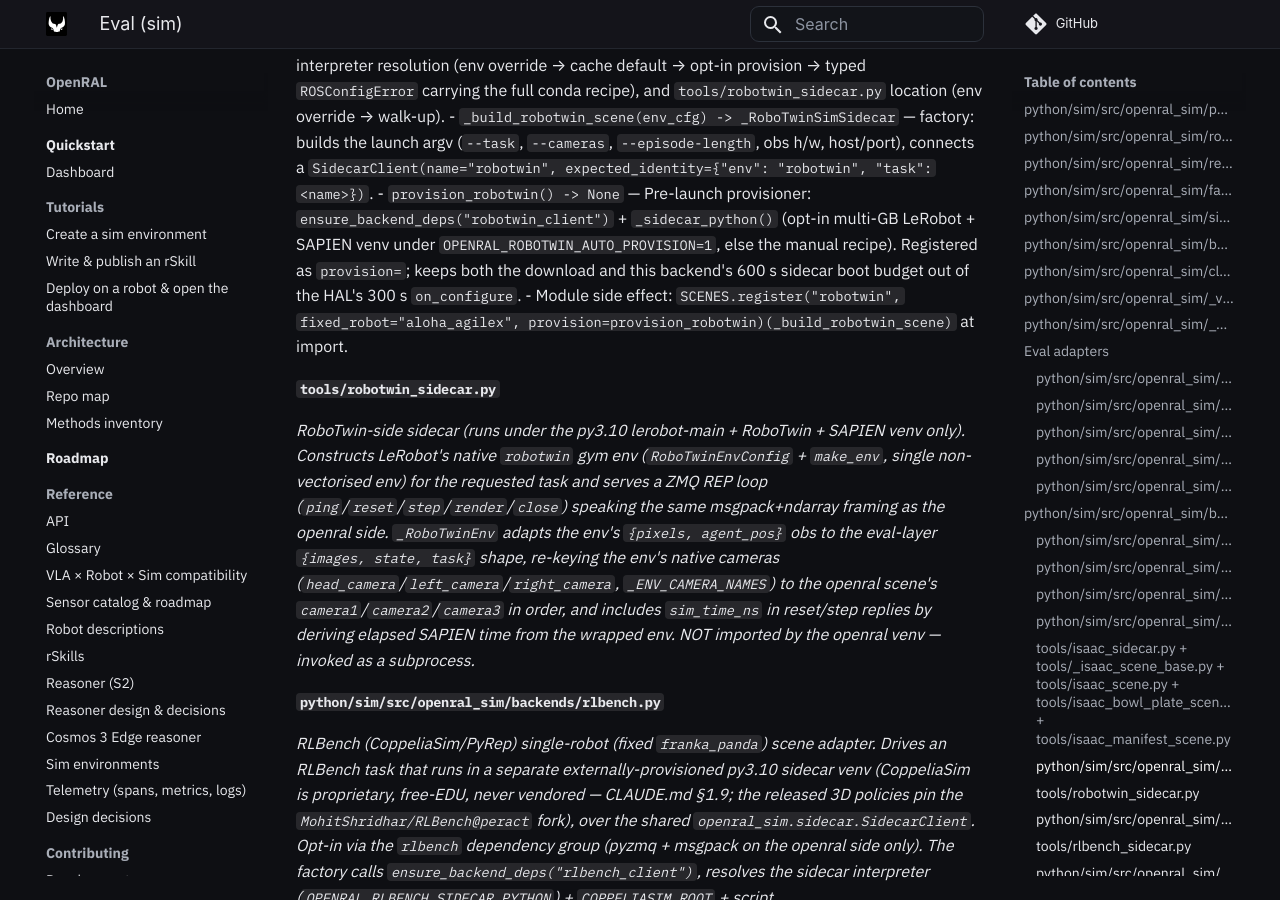
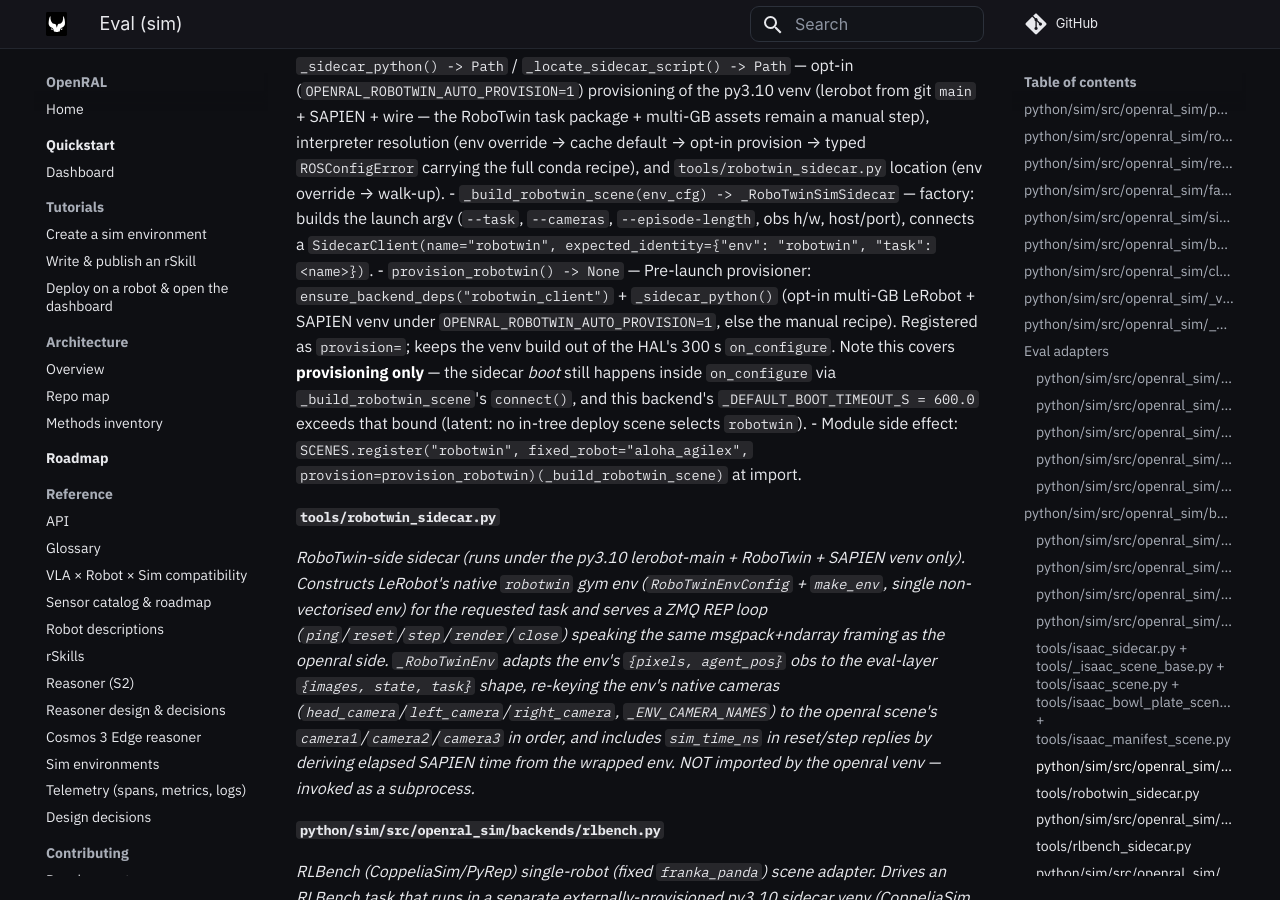
Before and after one commit to OpenRAL/openral, an MkDocs documentation site: the page built from docs/methods/07-eval-sim.md, in a window 1280 px wide and 900 px high, scrolled down 18537 px. Built offline with MkDocs 1.6.1 and Material for MkDocs 9.7.7, drawn with Linux system fonts in a browser that asks for light colours; comment, search, counter and statistics services are not loaded; some of the changed text lies outside the part shown.

Commit message:
docs(sim): correct the provisioning-vs-boot claim and record the boot-timeout gap
The `provision_robotwin` entry added in 4633c261 claimed the hook keeps
"this backend's 600 s sidecar boot budget out of the HAL's 300 s
on_configure". That is wrong: the provisioner only builds the venv. The
sidecar spawn + `_wait_for_boot` still run inside `on_configure`, via the
`connect()` call in `_build_robotwin_scene`.

The same distinction was missing from the isaac_sim and behavior entries,
and those are the reachable cases — all four `scenes/deploy/isaac_*.yaml`
plus `behavior_r1pro.yaml` set `boot_timeout_s: 1200` against a launcher
that waits 300 s (`sim_e2e.launch.py:1112`, `lifecycle_autostart.py:161`).
So five shipped deploy scenes declare a budget the launcher cannot honour.

Adds a `tools/lifecycle_autostart.py` section to 10-tools.md — the file had
no entry despite owning the bound every provisioning note refers to —
recording the per-backend budgets (isaac 900, behavior 1200, robotwin 600,
rlbench 300-and-not-overridable), the INACTIVE-with-no-driver failure mode,
and that no real boot duration is measured anywhere in-tree, so whether
300 s is exceeded in practice is still undetermined.

Docs only; no behaviour change. The gap itself is unfixed and now
discoverable rather than implied-solved.

Co-Authored-By: Claude Opus 5 (1M context) <noreply@anthropic.com>
Claude-Session: https://claude.ai/code/session_01UwspJusx7HYc51WNnWrqZE
Signed-off-by: Adrian Llopart <adrianllopart@gmail.com>

```diff
--- a/docs/methods/07-eval-sim.md
+++ b/docs/methods/07-eval-sim.md
@@ -210,7 +210,7 @@ _NVIDIA Isaac Sim (Omniverse + PhysX + RTX) free-axis scene adapter. Drives an I
 - `_sidecar_python() -> Path` / `_locate_sidecar_script() -> Path` — resolve the py3.11 interpreter (env override → cache default → typed `ROSConfigError` with provisioning hint) and `tools/isaac_sidecar.py` (env override → walk-up).
 - `_sensor_dict(sensor) -> dict` / `_build_robot_spec(desc, robot_id) -> dict` / `_write_robot_spec(env_cfg) -> str` — robot-agnostic `--layout manifest` marshalling. The py3.11 sidecar cannot import `openral_core`, so `_build_robot_spec` serialises the `RobotDescription` to plain JSON — the `urdf_path` wire field resolved from `assets.urdf.ref` to a file (`openral_core.assets.resolve_asset`), ALL non-fixed joints in manifest order with normalised `role` (`base` for `base_joints`, `gripper`, else `arm`), the action contract (`arm_n + gripper + 3·base-twist`; a normalised `[0,1]` gripper limit falls back to the Panda 0.04 m so it never tears the Isaac finger DOF), and the sensors — and `_write_robot_spec` writes it to a temp file passed via `--robot-spec`.
 - `_build_isaac_sim_scene(env_cfg) -> _IsaacSimSidecar` — factory: builds the launch argv (incl. `--layout` from `backend_options.layout`); for `layout == "manifest"` writes the robot spec and appends `--robot-spec`, unlinking it after `connect()` (the sidecar consumes it at boot). Connects a `SidecarClient(name="isaac", …)`.
-- `provision_isaac_sim() -> None` — Pre-launch provisioner: `ensure_backend_deps("isaac_client")` + `_sidecar_python()`, which auto-builds the multi-GB RTX-only NVIDIA-index venv under `OPENRAL_ISAAC_AUTO_PROVISION=1` and otherwise raises the manual recipe. Registered as `provision=` so `openral deploy sim` runs it before `ros2 launch` rather than inside the HAL's 300 s-bounded `on_configure`; idempotent (venv sentinel).
+- `provision_isaac_sim() -> None` — Pre-launch provisioner: `ensure_backend_deps("isaac_client")` + `_sidecar_python()`, which auto-builds the multi-GB RTX-only NVIDIA-index venv under `OPENRAL_ISAAC_AUTO_PROVISION=1` and otherwise raises the manual recipe. Registered as `provision=` so `openral deploy sim` runs it before `ros2 launch` rather than inside the HAL's 300 s-bounded `on_configure`; idempotent (venv sentinel). Covers **provisioning only** — the Omniverse Kit *boot* still runs inside `on_configure` via `connect()`, and `_DEFAULT_BOOT_TIMEOUT_S = 900.0` (raised to `1200` by all four `scenes/deploy/isaac_*.yaml`) exceeds the launcher's hardcoded 300 s. See the boot-timeout note under `tools/lifecycle_autostart.py`.
 - Module side effect: `SCENES.register("isaac_sim", fixed_robot=None, provision=provision_isaac_sim)(_build_isaac_sim_scene)` at import.
 
 #### `tools/isaac_sidecar.py` + `tools/_isaac_scene_base.py` + `tools/isaac_scene.py` + `tools/isaac_bowl_plate_scene.py` + `tools/isaac_manifest_scene.py`
@@ -230,7 +230,7 @@ _RoboTwin 2.0 dual-arm SAPIEN scene adapter. Single-robot (fixed) scene bound to
 - `_opt_num(opts, key, default, cast)` — coerce a `scene.backend_options` value (ignores `bool`, swallows `ValueError`/`TypeError`).
 - `_provision_robotwin_venv() -> Path` / `_sidecar_python() -> Path` / `_locate_sidecar_script() -> Path` — opt-in (`OPENRAL_ROBOTWIN_AUTO_PROVISION=1`) provisioning of the py3.10 venv (lerobot from git `main` + SAPIEN + wire — the RoboTwin task package + multi-GB assets remain a manual step), interpreter resolution (env override → cache default → opt-in provision → typed `ROSConfigError` carrying the full conda recipe), and `tools/robotwin_sidecar.py` location (env override → walk-up).
 - `_build_robotwin_scene(env_cfg) -> _RoboTwinSimSidecar` — factory: builds the launch argv (`--task`, `--cameras`, `--episode-length`, obs h/w, host/port), connects a `SidecarClient(name="robotwin", expected_identity={"env": "robotwin", "task": <name>})`.
-- `provision_robotwin() -> None` — Pre-launch provisioner: `ensure_backend_deps("robotwin_client")` + `_sidecar_python()` (opt-in multi-GB LeRobot + SAPIEN venv under `OPENRAL_ROBOTWIN_AUTO_PROVISION=1`, else the manual recipe). Registered as `provision=`; keeps both the download and this backend's 600 s sidecar boot budget out of the HAL's 300 s `on_configure`.
+- `provision_robotwin() -> None` — Pre-launch provisioner: `ensure_backend_deps("robotwin_client")` + `_sidecar_python()` (opt-in multi-GB LeRobot + SAPIEN venv under `OPENRAL_ROBOTWIN_AUTO_PROVISION=1`, else the manual recipe). Registered as `provision=`; keeps the venv build out of the HAL's 300 s `on_configure`. Note this covers **provisioning only** — the sidecar *boot* still happens inside `on_configure` via `_build_robotwin_scene`'s `connect()`, and this backend's `_DEFAULT_BOOT_TIMEOUT_S = 600.0` exceeds that bound (latent: no in-tree deploy scene selects `robotwin`).
 - Module side effect: `SCENES.register("robotwin", fixed_robot="aloha_agilex", provision=provision_robotwin)(_build_robotwin_scene)` at import.
 
 #### `tools/robotwin_sidecar.py`
@@ -435,7 +435,7 @@ _BEHAVIOR-1K / OmniGibson scene adapter. Runs the official evaluator environment
 - `class _BehaviorSidecar` — ZMQ-backed `SimRollout`; surfaces 61-D `state`/`policy_state`, manifest-order 22-joint positions/velocities, three RGB views, and sim time.
 - `step_action_group(actions) -> StepResult` — Validate six equal-tick safety-approved slots and commit them as one official 23-D action.
 - `_compose_action_group(actions) -> NDArray[float32]` — Compose base twist + torso/arm joint targets + dual grippers into the official action order.
-- `provision_behavior() -> None` — Pre-launch provisioner: `ensure_backend_deps("behavior_groot_client")` + `_sidecar_python()`. OmniGibson + the BEHAVIOR dataset install out-of-band via upstream's `./setup.sh`, so this only locates that environment or raises the setup command — printed before the launch instead of read as a 300 s `on_configure` timeout. Registered as `provision=` on the `behavior` scene.
+- `provision_behavior() -> None` — Pre-launch provisioner: `ensure_backend_deps("behavior_groot_client")` + `_sidecar_python()`. OmniGibson + the BEHAVIOR dataset install out-of-band via upstream's `./setup.sh`, so this only locates that environment or raises the setup command — printed before the launch instead of read as a 300 s `on_configure` timeout. Registered as `provision=` on the `behavior` scene. Covers **provisioning only** — the OmniGibson *boot* still runs inside `on_configure`, and `_DEFAULT_BOOT_TIMEOUT_S = 1_200.0` (also set explicitly by `scenes/deploy/behavior_r1pro.yaml`) exceeds the launcher's hardcoded 300 s. See the boot-timeout note under `tools/lifecycle_autostart.py`.
 - `_build_behavior_scene(env_cfg) -> _BehaviorSidecar` — Resolve the official BEHAVIOR Python and auto-spawn `tools/behavior_scene_sidecar.py`.
 - `_GrootAdapter(spec, device, _policy, _preprocessor, _postprocessor, _torch, ...)` — In-process `GrootPolicy` adapter. `libero_sim` uses native relative actions whose `GrootN17ActionDecodeStep` refuses per-step decoding, so it predicts the full chunk via `predict_action_chunk`, decodes it while the pack-step state is fresh, queues the first `_replan_steps` (GR00T's 8-of-16 `libero_sim` horizon) and pops one per `step` (chunk-replay, like the rldx adapter). `_build_batch` feeds float CHW `[0,1]` images to the embodiment's modality keys (`_image_input_keys` — `image`/`wrist_image` for LIBERO, `front`/`wrist` for SO-101) + a `_state_dim`-wide proprio state; honours rSkill `image_preprocessing.flip_180` / `flip_vertical`. Public contract: `reset/step/close/last_input_frame`.
 - `_build_groot_config(*, local_path, embodiment_tag, quantize, image_keys, state_dim, action_dim) -> GrootConfig` — Constructs a `GrootConfig` with `embodiment_tag` set at construction (the `libero_sim` gripper-flip / action-decode transform resolves in `__post_init__`; mutating it afterwards is too late) and explicit `input_features` / `output_features` pinning the head to the real 7-D LIBERO action instead of the 132-D padded default. `model_params_fp32=not quantize` (quantized params cannot be fp32-cast).
```
Also changed, not shown: docs/methods/10-tools.md (+6 -0 lines).
